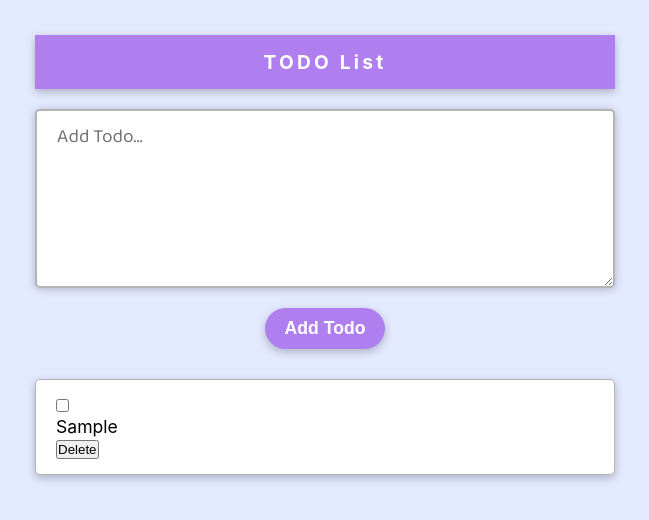
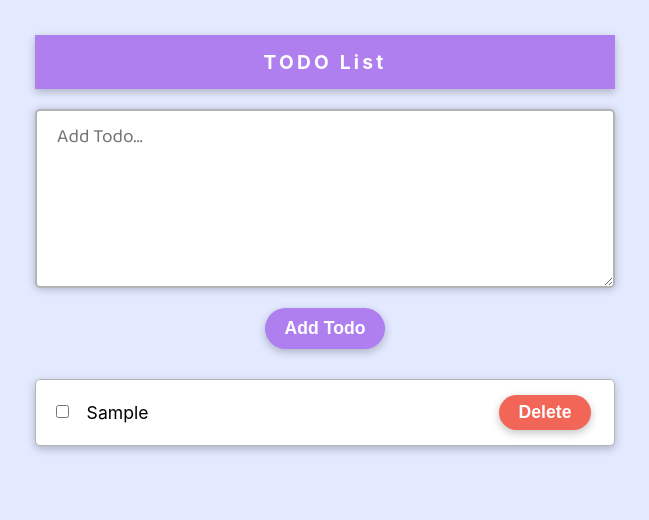
Before and after one commit to debanjan-2002/todo-list-react, a React (Create React App) app: page / in a window 1280 px wide. Both pictures are taken after typing "Sample" into the empty fields and a click on the button "Add Todo". Shown: the top 520 px of the page, without its empty margins (315-964 px from the left). Built offline with nearby package versions, Linux system fonts and the light colour scheme.

Commit message:
Added styles for delete button

```diff
--- a/src/components/TodoItem.module.css
+++ b/src/components/TodoItem.module.css
@@ -8,4 +8,47 @@
     border: 1px solid rgb(180, 180, 180);
     border-radius: 5px;
     box-shadow: rgba(0, 0, 0, 0.24) 0px 3px 8px;
+    display: flex;
+    gap: 1em;
 }
+
+.todo_item__content {
+    flex-basis: 80%;
+    display: flex;
+    align-items: center;
+}
+
+.todo_item.done .todo_item__content {
+    text-decoration: line-through;
+}
+
+.todo_item__stroke {
+    padding-top: 6px;
+}
+
+.todo_item__delete {
+    flex-basis: 20%;
+    display: flex;
+    justify-content: center;
+    align-items: flex-start;
+}
+
+.todo_item__delete button {
+    padding: 7px 20px;
+    outline: none;
+    border: none;
+    background-color: #f16657;
+    cursor: pointer;
+    color: white;
+    font-size: 1.1rem;
+    font-weight: 700;
+    width: fit-content;
+    border-radius: 1.5em;
+    transition: 200ms all;
+    box-shadow: rgba(0, 0, 0, 0.24) 0px 3px 8px;
+}
+
+.todo_item__delete button:hover {
+    background-color: red;
+    transform: translateY(-1px);
+}
```
